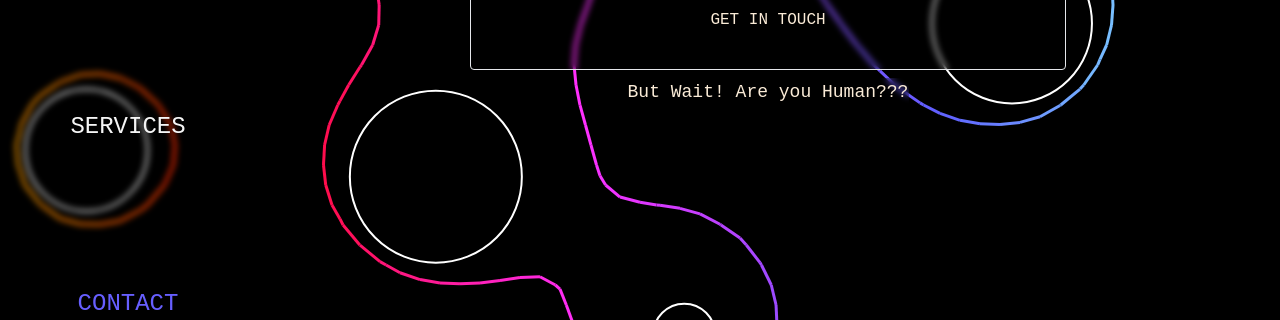
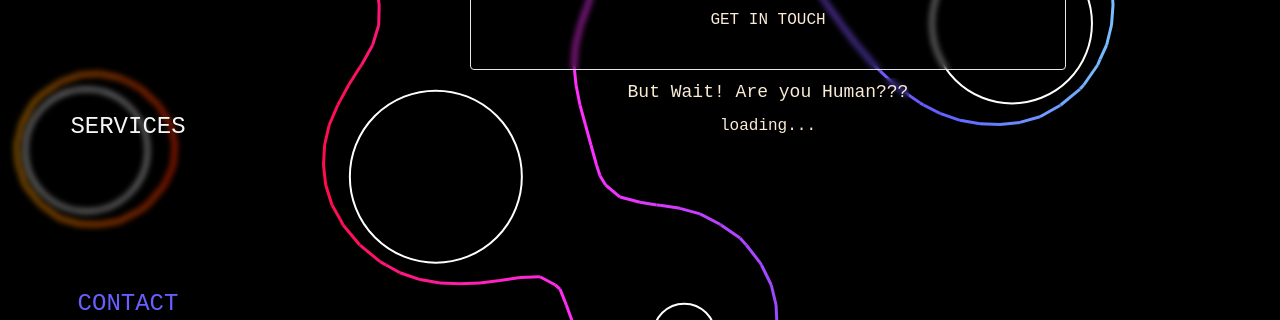
Before and after one commit to szabbbbu/ResumeWebsite, a Next.js app: page /contact in a window 1280 px wide. Both pictures are taken after a click on the button "GET IN TOUCH". Shown: the part 395-715 px from the top of the page. Built offline with nearby package versions, Linux system fonts and the light colour scheme.

Commit message:
test fix 1

```diff
--- a/src/components/Contact.tsx
+++ b/src/components/Contact.tsx
@@ -22,7 +22,7 @@ export default function Contact () {
 
     useEffect(() => {
         getHCaptchaKey().then(k => {
-            console.log("we got the hcaptcha key");
+            console.log("we got the hcaptcha key", k);
 
             setHCaptchaKey(k)
         });
@@ -82,7 +82,7 @@ export default function Contact () {
                             But Wait! Are you Human???
                         </p>
 
-                     {hCaptchaKey &&
+                     {hCaptchaKey != null ?
                             <HCaptcha
                                 sitekey={hCaptchaKey}
                                 theme="dark"
@@ -91,6 +91,8 @@ export default function Contact () {
                                     setCaptchaSolved(true);
                                 }}
                             />
+                            :
+                            <h1>loading...</h1>
                         }
                         </div>
                     </div>
```
